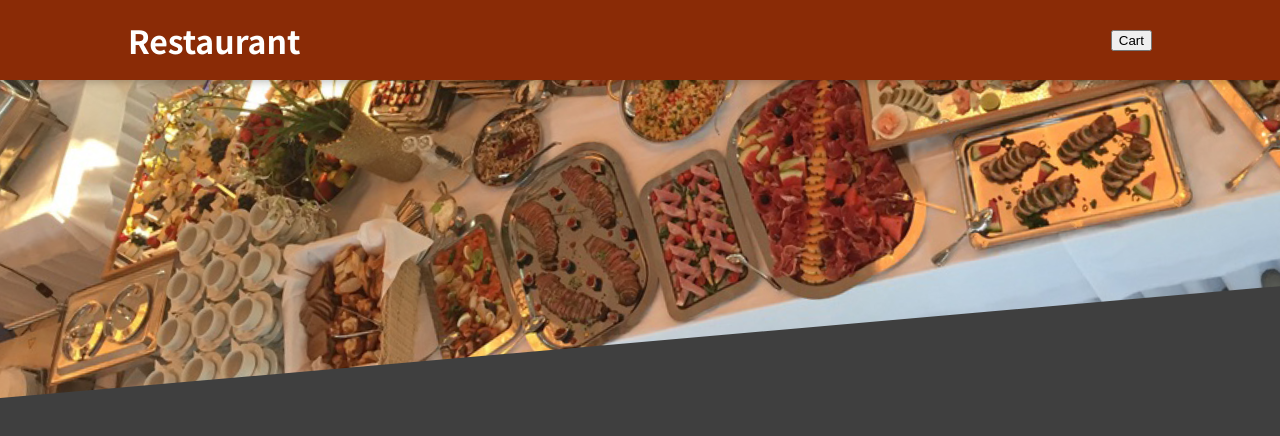
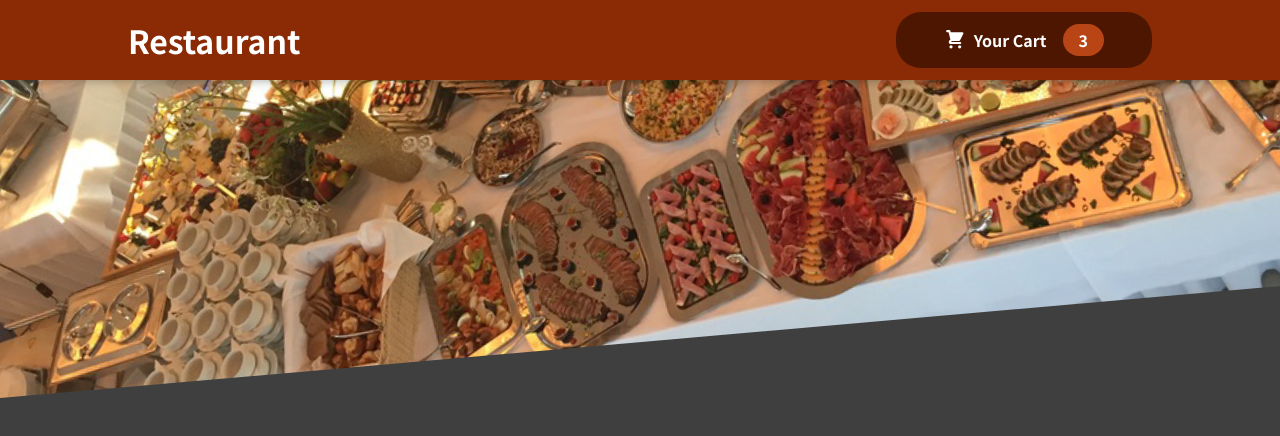
Before and after one commit to MateiDorin/food, a React (Create React App) app: page / in a window 1280 px wide. Shown: the top 436 px of the page. Built offline with nearby package versions, Linux system fonts and the light colour scheme.

Commit message:
insert cart button

```diff
--- /dev/null
+++ b/src/components/Card/CartIcon.js
@@ -0,0 +1,13 @@
+const CartIcon = () => {
+    return (
+      <svg
+        xmlns='http://www.w3.org/2000/svg'
+        viewBox='0 0 20 20'
+        fill='currentColor'
+      >
+        <path d='M3 1a1 1 0 000 2h1.22l.305 1.222a.997.997 0 00.01.042l1.358 5.43-.893.892C3.74 11.846 4.632 14 6.414 14H15a1 1 0 000-2H6.414l1-1H14a1 1 0 00.894-.553l3-6A1 1 0 0017 3H6.28l-.31-1.243A1 1 0 005 1H3zM16 16.5a1.5 1.5 0 11-3 0 1.5 1.5 0 013 0zM6.5 18a1.5 1.5 0 100-3 1.5 1.5 0 000 3z' />
+      </svg>
+    );
+  };
+
+  export default CartIcon;
--- a/src/components/Layout/Header.js
+++ b/src/components/Layout/Header.js
@@ -1,14 +1,15 @@
 import { Fragment } from "react";
 
-import mealsImage from '../../assets/meals.jpg';
-import './Header.css'
+import mealsImage from "../../assets/meals.jpg";
+import "./Header.css";
+import HeaderCartButton from "./HeaderCartButton";
 
 const Header = () => {
   return (
     <Fragment>
-      <header className='header'>
+      <header className="header">
         <h1>Restaurant</h1>
-        <button>Cart</button>
+          <HeaderCartButton />
       </header>
       <div className="main-image">
         <img src={mealsImage} alt="A table full of food." />
--- /dev/null
+++ b/src/components/Layout/HeaderCartButton.css
@@ -0,0 +1,59 @@
+.button {
+    cursor: pointer;
+    font: inherit;
+    border: none;
+    color: white;
+    padding: 0.75rem 3rem;
+    display: flex;
+    justify-content: space-around;
+    align-items: center;
+    border-radius: 25px;
+    font-weight: bold;
+    background-color: #4d1601;
+  }
+
+  .button:hover,
+  .button:active {
+    background-color: #2c0d00;
+  }
+
+  .icon {
+    width: 1.35rem;
+    height: 1.35rem;
+    margin-right: 0.5rem;
+  }
+
+  .badge {
+    background-color: #b94517;
+    padding: 0.25rem 1rem;
+    border-radius: 25px;
+    margin-left: 1rem;
+    font-weight: bold;
+  }
+
+  .button:hover .badge,
+  .button:active .badge {
+    background-color: #92320c;
+  }
+
+  .bump {
+    animation: bump 300ms ease-out;
+  }
+
+  @keyframes bump {
+    0% {
+      transform: scale(1);
+    }
+    10% {
+      transform: scale(0.9);
+    }
+    30% {
+      transform: scale(1.1);
+    }
+    50% {
+      transform: scale(1.15);
+    }
+    100% {
+      transform: scale(1);
+    }
+  }
--- /dev/null
+++ b/src/components/Layout/HeaderCartButton.js
@@ -0,0 +1,18 @@
+import "./HeaderCartButton.css";
+import CartIcon from "../Card/CartIcon";
+
+const HeaderCartButton = () => {
+  return (
+    <button className="button">
+      <span className="icon">
+        <CartIcon />
+      </span>
+      <span>Your Cart</span>
+      <span className="badge">
+        3
+      </span>
+    </button>
+    );
+};
+
+export default HeaderCartButton;
```
